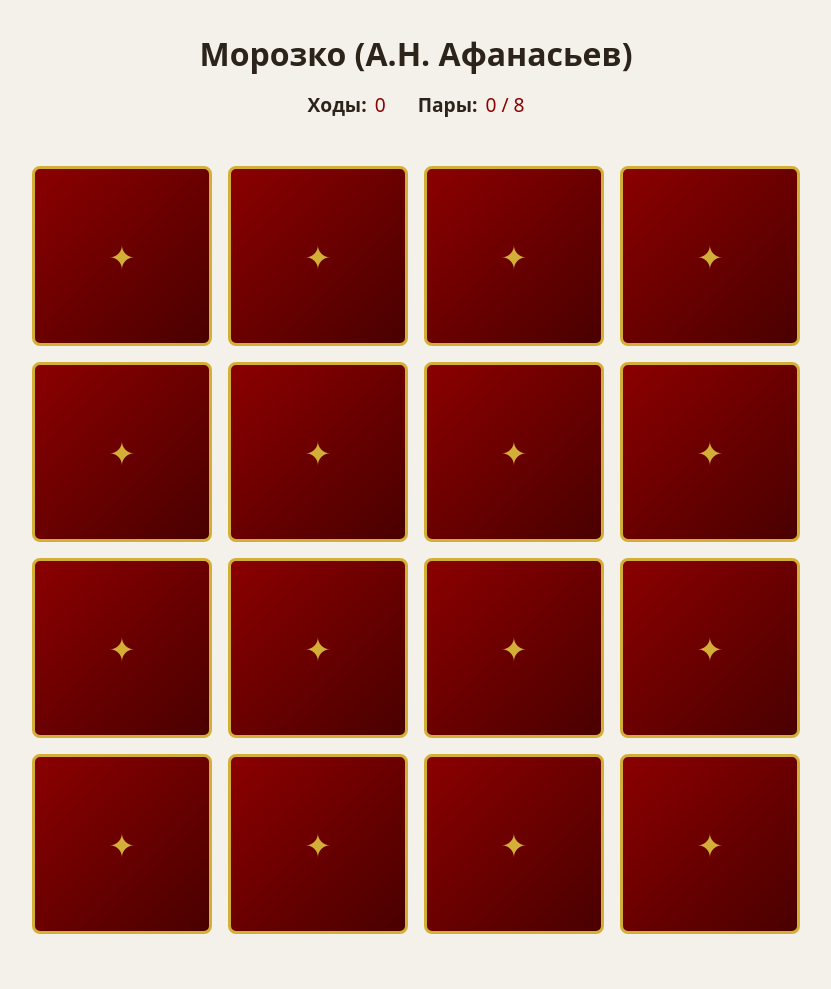
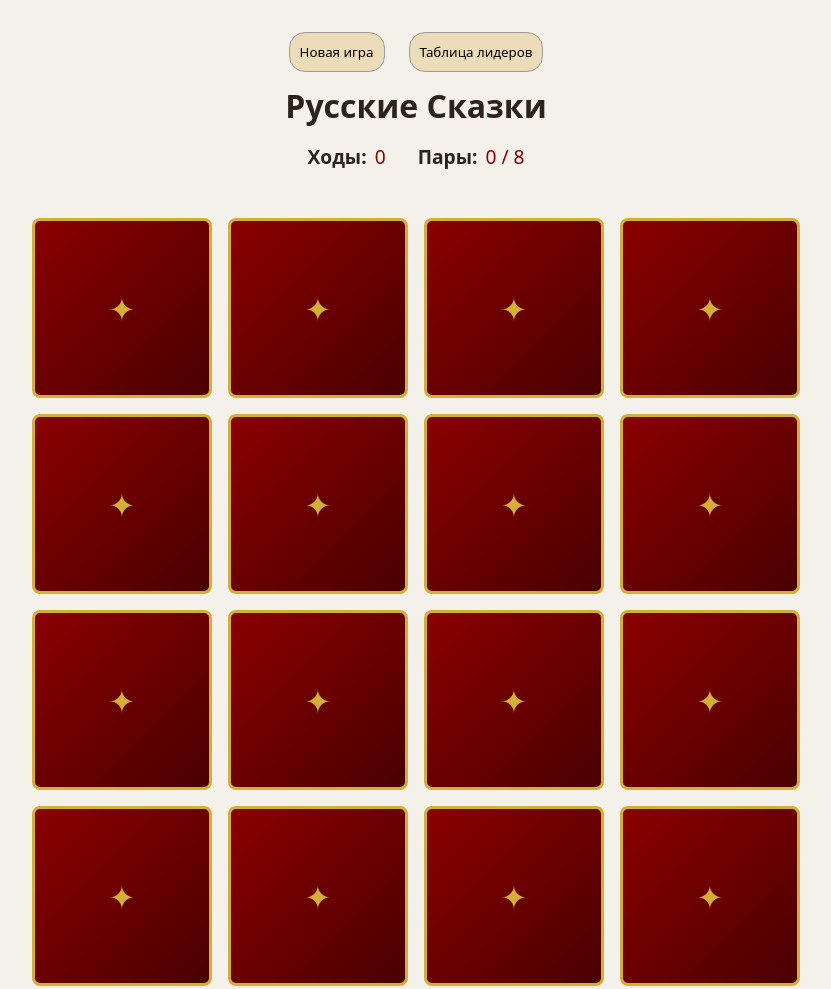
Before and after one commit to theFoxTale/memory-game, a website built with Vite: page index.html in a window 1280 px wide. Shown: the whole page, without its empty margins (224-1055 px from the left). Built offline with nearby package versions, Linux system fonts and the light colour scheme.

Commit message:
feat: implement header

```diff
--- /dev/null
+++ b/src/components/header.js
@@ -0,0 +1,41 @@
+import { createElement } from '../utils/dom.js';
+import { restartGame } from '../services/game.js';
+
+/**
+ * Создает хедер с кнопками управления.
+ *
+ * @returns {HTMLElement}
+ */
+export function renderHeader() {
+  const header = createElement('header', ['header']);
+
+  const controls = createElement('div', ['header__controls']);
+
+  // Кнопка "Новая игра"
+  const newGameBtn = createElement('button', ['header__btn', 'header__btn--new-game'], {
+    type: 'button',
+    'aria-label': 'Новая игра',
+  }, ['Новая игра']);
+
+  // Кнопка "Таблица лидеров"
+  const leaderboardBtn = createElement('button', ['header__btn', 'header__btn--leaderboard'], {
+    type: 'button',
+    'aria-label': 'Таблица лидеров',
+  }, ['Таблица лидеров']);
+
+  // Обработчики
+  newGameBtn.addEventListener('click', restartGame);
+  leaderboardBtn.addEventListener('click', onLeaderboardClick);
+
+  controls.append(newGameBtn, leaderboardBtn);
+  header.append(controls);
+
+  const title = createElement('h1', ['header__title'], {}, ['Русские Сказки']);
+  header.append(title);
+
+  return header;
+}
+
+function onLeaderboardClick() {
+  console.log('Открыть таблицу лидеров');
+}
--- a/src/main.js
+++ b/src/main.js
@@ -1,8 +1,9 @@
 import { createElement } from './utils/dom.js';
-import { fetchRandomTale } from './services/api.js';
+import { fetchRandomTale, prepareDeck } from './services/api.js';
 import { renderBoard } from './components/board.js';
 import { renderCounters } from './components/counters.js';
 import { gameState } from './services/state.js';
+import { renderHeader } from "./components/header";
 
 import './styles/main.scss';
 
@@ -19,23 +20,21 @@ async function init() {
 
     // Сохраняем данные в состояние
     gameState.currentTale = tale;
-    gameState.cards = tale.cards;
+    gameState.cards = prepareDeck(tale.cards);
 
     // Очищаем сообщение о загрузке
     loadingMessage.remove();
 
-    // Заголовок с названием сказки
-    const title = createElement('h1', ['app__title'], {}, [
-      `${tale.title} (${tale.author})`
-    ]);
-    app.appendChild(title);
+    // Рендерим хедер
+    const header = renderHeader();
+    app.appendChild(header);
 
     // Счетчики
     const counters = renderCounters();
     app.appendChild(counters);
 
     // Игровое поле
-    const board = renderBoard(tale.cards);
+    const board = renderBoard(gameState.cards);
     app.appendChild(board);
 
     console.log(`Загружена сказка: ${tale.title}. На поле ${tale.cards.length} карточек.`);
--- a/src/services/api.js
+++ b/src/services/api.js
@@ -15,25 +15,28 @@ export async function fetchRandomTale() {
 
     // Случайный номер сказки
     const randomIndex = Math.floor(Math.random() * tales.length);
-    const selectedTale = tales[randomIndex];
-
-    // Формируем массив с парами карточек
-    // Для этого добавляем каждую карточку в массив два раза
-    const cardsDeck = [];
-    for (const card of selectedTale.cards) {
-      cardsDeck.push({ ...card, isFlipped: false, isMatched: false });
-      cardsDeck.push({ ...card, isFlipped: false, isMatched: false });
-    }
-
-    // Перемешиваем набор карточек
-    const shuffledDeck = shuffleArray(cardsDeck);
-
-    return {
-      ...selectedTale,
-      cards: shuffledDeck,
-    };
+    return tales[randomIndex];
   } catch (error) {
     console.error('Не удалось загрузить сказки:', error);
     throw error;
   }
 }
+
+/**
+ * Подготавливает колоду: создает пары, добавляет служебные поля и перемешивает.
+ *
+ * @param {Object[]} cards - Массив базовых карточек из JSON.
+ * @returns {Object[]} - Готовая перемешанная колода.
+ */
+export function prepareDeck(cards) {
+  // Формируем массив с парами карточек
+  // Для этого добавляем каждую карточку в массив два раза
+  const cardsDeck = [];
+  for (const card of cards) {
+    cardsDeck.push({ ...card, isFlipped: false, isMatched: false });
+    cardsDeck.push({ ...card, isFlipped: false, isMatched: false });
+  }
+
+  // Перемешиваем набор карточек
+  return shuffleArray(cardsDeck);
+}
--- a/src/services/game.js
+++ b/src/services/game.js
@@ -1,5 +1,7 @@
-import { gameState, resetGameState } from './state.js';
-import { updateCounters } from '../components/counters.js';
+import { gameState, resetGameState } from './state';
+import { updateCounters } from '../components/counters';
+import { prepareDeck } from "./api";
+import { renderBoard } from "../components/board";
 
 /**
  * Обрабатывает клик по карточке.
@@ -141,3 +143,42 @@ export function startNewGame(startGameFn) {
   // Перезапускаем игру
   startGameFn();
 }
+
+/**
+ * Перезапускает игру (кнопка "Новая игра").
+ * Отменяет таймеры, сбрасывает состояние и перемешивает карты.
+ */
+export function restartGame() {
+  // Отменяем таймер закрытия несовпавшей пары
+  if (gameState.closeTimerId !== null) {
+    clearTimeout(gameState.closeTimerId);
+    gameState.closeTimerId = null;
+  }
+
+  // Сбрасываем состояние
+  gameState.flippedCards = [];
+  gameState.moves = 0;
+  gameState.matchedPairs = 0;
+  gameState.isLocked = false;
+
+  // Закрываем модальное окно победы, если оно открыто (функцию добавим позже)
+  const victoryModal = document.querySelector('.modal--open');
+  if (victoryModal) {
+    victoryModal.remove();
+    document.body.style.overflow = '';
+  }
+
+  // Перемешиваем текущую сказку заново
+  const newDeck = prepareDeck(gameState.currentTale.cards);
+  gameState.cards = newDeck;
+
+  // Обновляем счетчики
+  updateCounters(0, 0);
+
+  // Перерисовываем игровое поле
+  const oldBoard = document.querySelector('.board');
+  const newBoard = renderBoard(newDeck);
+  if (oldBoard) {
+    oldBoard.replaceWith(newBoard);
+  }
+}
--- /dev/null
+++ b/src/styles/layout/_header.scss
@@ -0,0 +1,25 @@
+.header {
+  display: flex;
+  flex-direction: column;
+  gap: 12px;
+}
+
+.header__controls {
+  display: flex;
+  gap: 24px;
+  align-items: center;
+  justify-content: center;
+}
+
+.header__btn {
+  border: 1px solid #9c9c9c;
+  border-radius: 16px;
+  padding: 10px;
+  background-color: #eddcb9;
+  transition: background-color 0.3s ease;
+
+  &:hover {
+    background-color: #f3ebd9;
+    box-shadow: 0 2px 10px rgb(0 0 0 / 25%);
+  }
+}
--- /dev/null
+++ b/src/styles/layout/_index.scss
@@ -0,0 +1 @@
+@forward "header";
--- a/src/styles/main.scss
+++ b/src/styles/main.scss
@@ -1,5 +1,6 @@
 @use 'base';
 @use 'components';
+@use 'layout';
 
 body {
   margin: 0;
```
